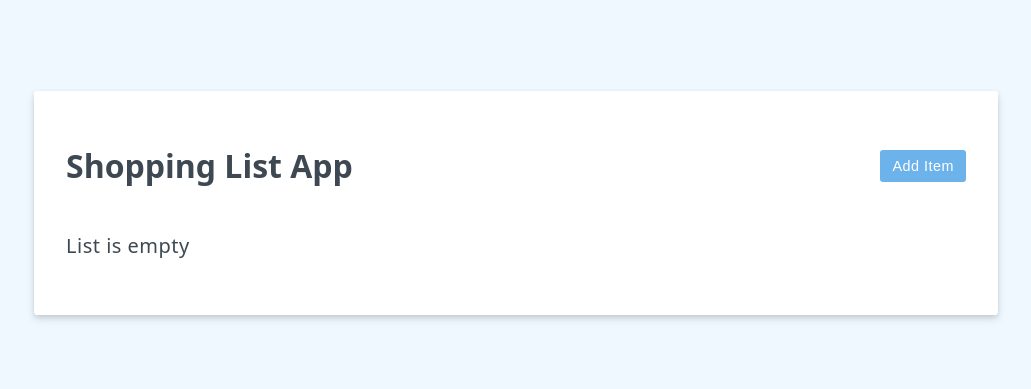
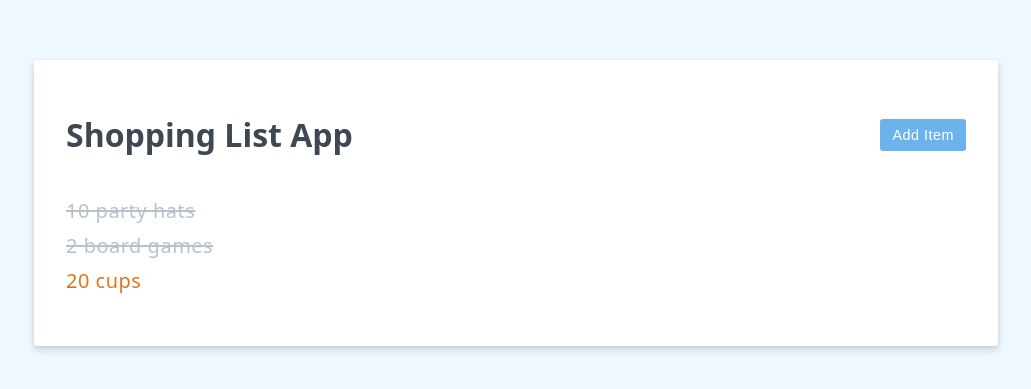
Before and after one commit to hnnhack/shopping-list-with-vue, a Vue app: page / in a window 1280 px wide. Shown: the part 197-586 px from the top of the page, without its empty margins (124-1155 px from the left). Built offline with nearby package versions, Linux system fonts and the light colour scheme.

Commit message:
togglePurchased

```diff
--- a/src/App.vue
+++ b/src/App.vue
@@ -4,19 +4,45 @@ import { ref } from 'vue'
 const header = ref('Shopping List App')
 const editing = ref(false)
 const items = ref([
-  // {id: 1, label: "10 party hats"},
-  // {id: 2, label: "2 board games"},
-  // {id: 3, label: "20 cups"}
+{
+     id: 1,
+     label: "10 party hats",
+     purchased: true,
+     highPriority: false
+   },
+   {
+		id: 2,
+    label:"2 board games",
+    purchased: true,
+    highPriority: false
+   },
+   {
+     id: 3,
+     label: "20 cups",
+     purchased: false,
+     highPriority: true
+   }
 ])
 const newItem = ref('')
 const newItemHighPriority = ref(false)
 const saveItem = () => {
-  items.value.push({id: items.value.length + 1, label: newItem.value})
-  newItem.value = ''
+	items.value.push(
+    {
+      id: items.value.length + 1,
+      label: newItem.value,
+      highPriority: newItemHighPriority.value
+    })
+  newItem.value = ""
+  newItemHighPriority.value = ""
 }
-const doEdit = () => {
-  editing.value = !editing.value
-  newItem.value = ''
+const doEdit = (e)=>{
+  editing.value = e
+  newItem.value = ""
+  newItemHighPriority.value = ""
+}
+
+const togglePurchased = (item) =>{
+  item.purchased = !item.purchased
 }
 </script>
 
@@ -40,13 +66,22 @@ const doEdit = () => {
       High Priority
     </label>
     <button
-      v-bind:disabled="!newItem.length"
+      :disabled="!newItem.length"
       class="btn btn-primary"
     >Save Item</button>
   </form>
   <ul>
-    <li v-for="{id, label} in items" :key="id">
-      {{label}}
+    <li
+      v-for="item in items"
+      @click="togglePurchased(item)"
+      :key="item.id"
+      class="static-class"
+      :class="{
+        strikeout: item.purchased,
+        priority: item.highPriority,
+      }"
+    >
+      {{item.label}}
     </li>
   </ul>
   <p v-if='!items.length'>
```
